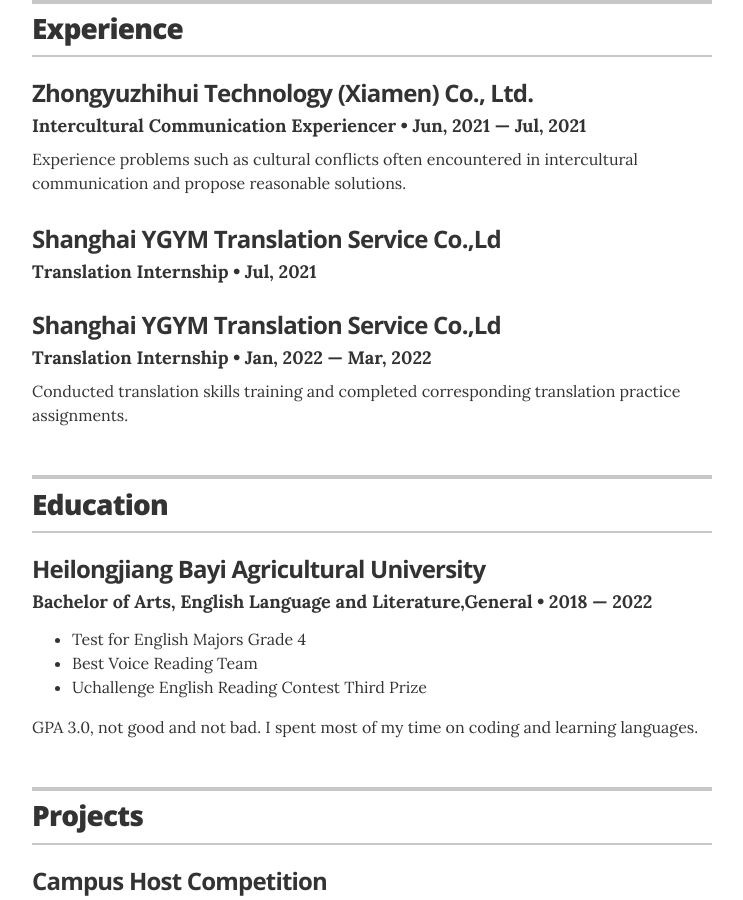
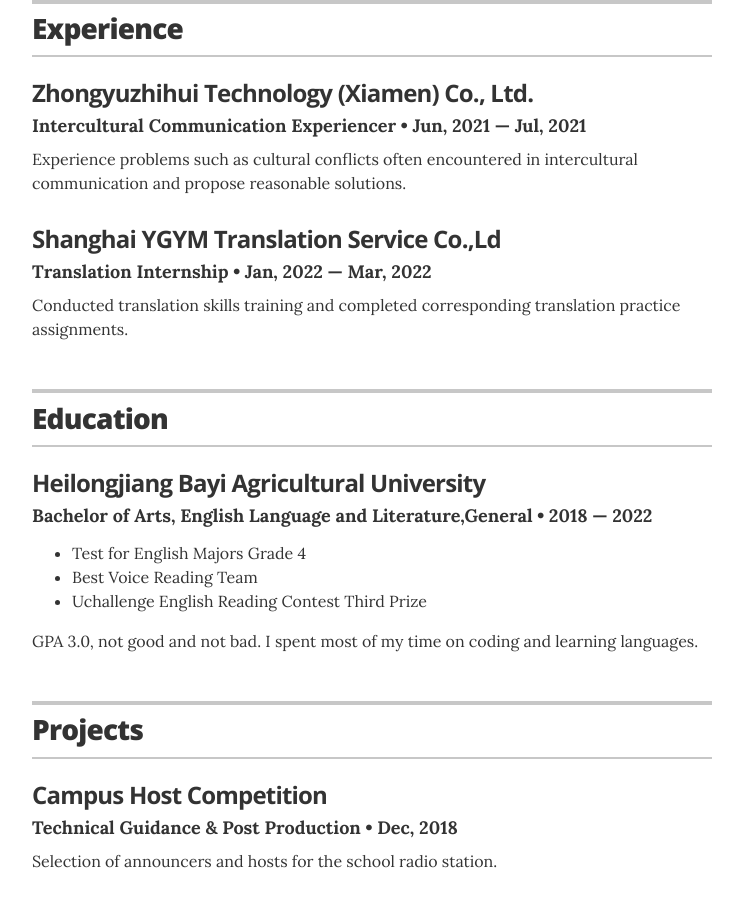
Before and after one commit to vfanghao/fanghao.me, a Jekyll site: the page built from index.html, in a window 1280 px wide and 900 px high, scrolled down 494 px. Shown: the whole window, without its empty margins (268-1011 px from the left). Built offline with Jekyll 4.4.1, drawn with Linux system fonts in a browser that asks for light colours.

Commit message:
Update experience.yml

```diff
--- a/_data/experience.yml
+++ b/_data/experience.yml
@@ -12,7 +12,6 @@
   duration: Jul, 2021
 
 # Translation Internship
-- company: Shanghai YGYM Translation Service Co.,Ld
-  position: Translation Internship
+
   duration: Jan, 2022 &mdash; Mar, 2022
   summary: Conducted translation skills training and completed corresponding translation practice assignments.
```
